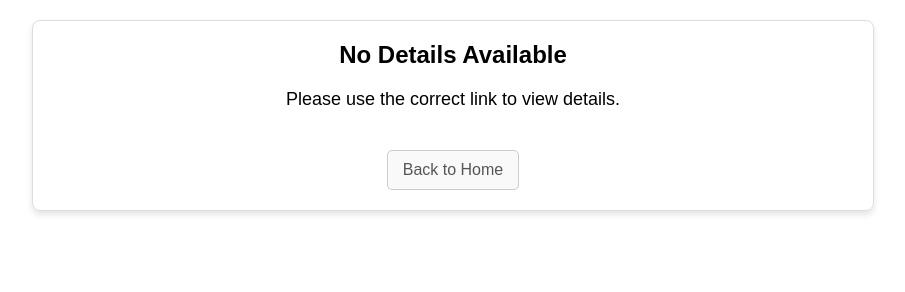
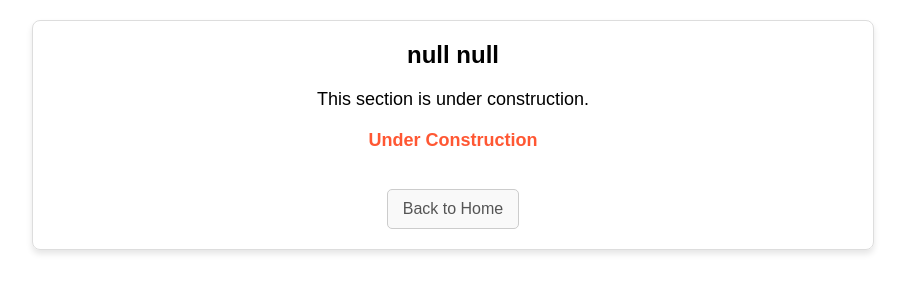
Before and after one commit to alexhan8/studycenter, a plain HTML site: page detail.html in a window 1280 px wide. Shown: the whole page, without its empty margins (187-1092 px from the left). Drawn offline with Linux system fonts and the light colour scheme.

Commit message:
Update detail.html

```diff
--- a/detail.html
+++ b/detail.html
@@ -36,6 +36,7 @@
         .link-list {
             list-style-type: none;
             padding: 0;
+            text-align: left;
         }
 
             .link-list li {
@@ -46,11 +47,18 @@
             font-size: 18px;
             color: #007BFF;
             text-decoration: none;
+            display: block;
         }
 
             .url-link:hover {
                 text-decoration: underline;
             }
+
+        .description {
+            font-size: 14px;
+            color: #555;
+            margin-top: 5px;
+        }
 
         .back-link {
             display: inline-block;
@@ -69,9 +77,15 @@
                 background-color: #f0f0f0;
                 border-color: #bbb;
             }
+
+        .under-construction {
+            font-size: 18px;
+            font-weight: bold;
+            color: #FF5733;
+            margin-top: 20px;
+        }
     </style>
     <script>
-        // Function to extract query string parameters
         function getQueryParams() {
             const params = new URLSearchParams(window.location.search);
             return {
@@ -80,76 +94,68 @@
             };
         }
 
-        // Function to dynamically update content based on parameters
         function updateContent() {
             const { subject, grade } = getQueryParams();
+            const mainContainer = document.getElementById("main-container");
             const titleElement = document.getElementById("title");
             const contentElement = document.getElementById("content");
             const linkListElement = document.getElementById("link-list");
 
-            // Define links based on subject and grade
             const links = {
                 Math: {
                     First: [
-                        { name: "Google", url: "https://www.google.com" },
-                        { name: "Yahoo", url: "https://www.yahoo.com" },
-                    ],
-                    Second: [
-                        { name: "Venminder", url: "https://www.venminder.com" },
-                        { name: "MSN", url: "https://www.msn.com" },
+                        { name: "Google", url: "https://www.google.com", description: "Search engine for finding information." },
+                        { name: "Yahoo", url: "https://www.yahoo.com", description: "Another popular search engine and web portal." },
                     ],
                 },
                 English: {
-                    First: [
-                        { name: "Google", url: "https://www.google.com" },
-                        { name: "Yahoo", url: "https://www.yahoo.com" },
-                    ],
                     Second: [
-                        { name: "Venminder", url: "https://www.venminder.com" },
-                        { name: "MSN", url: "https://www.msn.com" },
-                    ],
-                },
-                Science: {
-                    First: [
-                        { name: "Google", url: "https://www.google.com" },
-                        { name: "Yahoo", url: "https://www.yahoo.com" },
-                    ],
-                    Second: [
-                        { name: "Venminder", url: "https://www.venminder.com" },
-                        { name: "MSN", url: "https://www.msn.com" },
+                        { name: "Venminder", url: "https://www.venminder.com", description: "Vendor risk management platform." },
                     ],
                 },
             };
 
-            // Update the title and content dynamically
             if (subject && grade && links[subject] && links[subject][grade]) {
-                titleElement.textContent = `${grade} ${subject}`;
-                contentElement.textContent = `Here are useful links for ${grade} ${subject}:`;
+                titleElement.textContent = `${grade} Grade ${subject}`;
+                contentElement.textContent = `Here are useful links for ${grade} Grade ${subject}:`;
 
-                // Populate links dynamically
                 linkListElement.innerHTML = "";
                 links[subject][grade].forEach(link => {
                     const listItem = document.createElement("li");
+
                     const anchor = document.createElement("a");
                     anchor.href = link.url;
                     anchor.textContent = link.name;
                     anchor.className = "url-link";
+
+                    const description = document.createElement("p");
+                    description.textContent = link.description;
+                    description.className = "description";
+
                     listItem.appendChild(anchor);
+                    listItem.appendChild(description);
                     linkListElement.appendChild(listItem);
                 });
             } else {
-                titleElement.textContent = "No Details Available";
-                contentElement.textContent = "Please use the correct link to view details.";
-                linkListElement.innerHTML = ""; // Clear the list if no valid parameters
+                // Show "Under Construction" message above "Back to Home" button
+                titleElement.textContent = `${grade} ${subject}`;
+                contentElement.textContent = "This section is under construction.";
+                linkListElement.innerHTML = ""; // Clear any existing links
+                const underConstructionMessage = document.createElement("p");
+                underConstructionMessage.textContent = "Under Construction";
+                underConstructionMessage.className = "under-construction";
+
+                // Insert "Under Construction" message before the Back to Home button
+                const backLink = document.querySelector('.back-link');
+                mainContainer.insertBefore(underConstructionMessage, backLink);
             }
         }
 
-        // Run the updateContent function on page load
         window.onload = updateContent;
     </script>
 </head>
 <body>
-    <div class="container">
+    <div class="container" id="main-container">
         <div class="title" id="title">Loading...</div>
         <div class="content" id="content">Please wait while we load the details...</div>
         <ul id="link-list" class="link-list"></ul>
```
